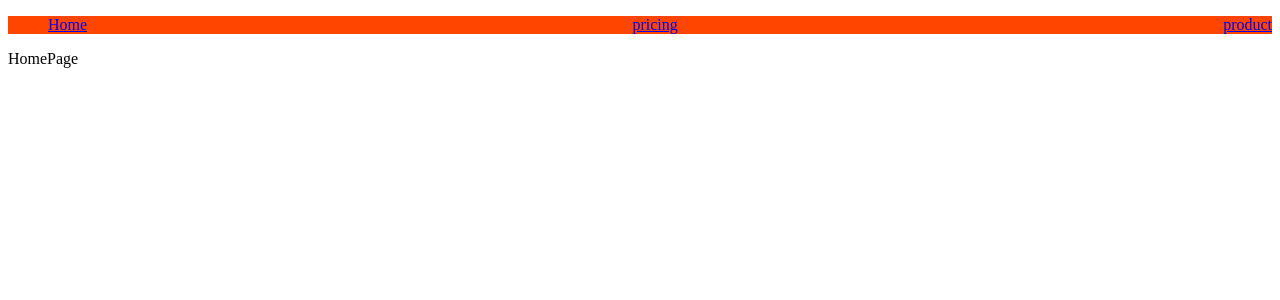
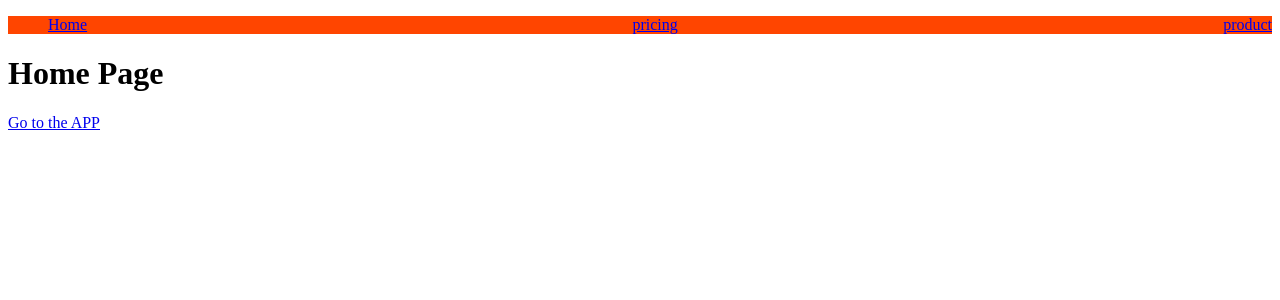
Before and after one commit to KuldipDevGit/worldwise, a React (Vite) app: page / in a window 1280 px wide. Shown: the top 300 px of the page. Built offline with nearby package versions, Linux system fonts and the light colour scheme.

Commit message:
App Layout page Link added

```diff
--- a/src/pages/HomePage.jsx
+++ b/src/pages/HomePage.jsx
@@ -1,10 +1,11 @@
 import PageNav from "../components/PageNav";
-
+import { Link } from "react-router-dom";
 function HomePage() {
   return (
     <div>
       <PageNav />
-      HomePage
+      <h1>Home Page</h1>
+      <Link to="/app">Go to the APP</Link>
     </div>
   );
 }
```
